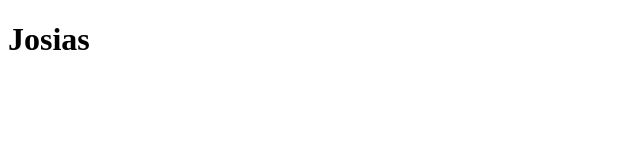
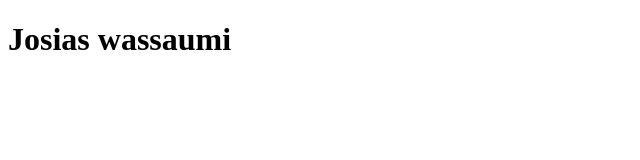
Before and after one commit to josiaswassaumi/test_sio, a plain HTML site: page index.html in a window 1280 px wide. Shown: the whole page, without its empty margins (0-640 px from the left). Drawn offline with Linux system fonts and the light colour scheme.

Commit message:
ajouter nom de famille

```diff
--- a/index.html
+++ b/index.html
@@ -6,7 +6,7 @@
     <title>Josias</title>
 </head>
 <body>
-    <h1>Josias</h1>
+    <h1>Josias wassaumi</h1>
 
 </body>
 </html>
```
